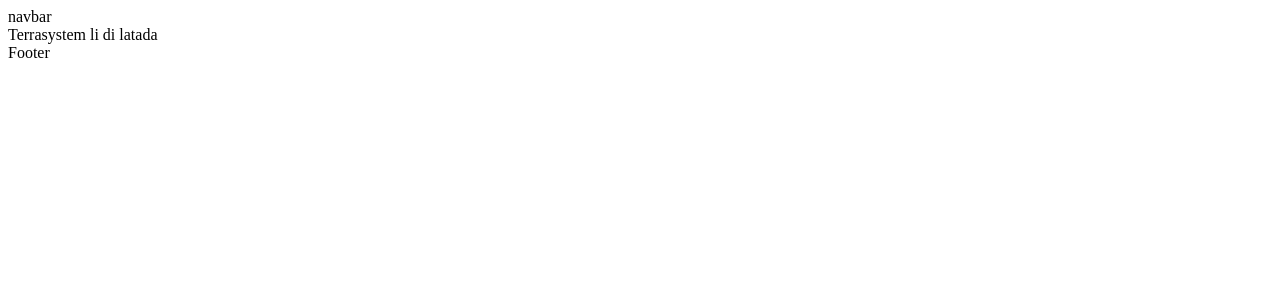
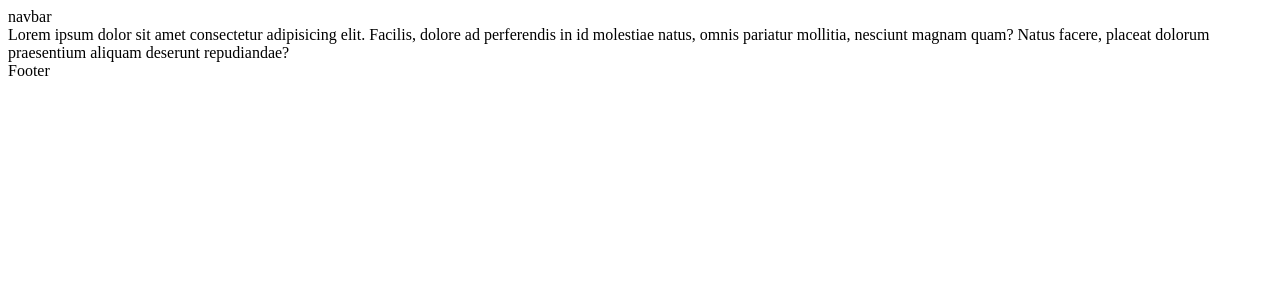
Before and after one commit to Coyas/terrasystemWeb, a Next.js app: page / in a window 1280 px wide. Shown: the top 300 px of the page. Built offline with nearby package versions, Linux system fonts and the light colour scheme.

Commit message:
change to TS style

```diff
--- a/componentes/Footer/index.tsx
+++ b/componentes/Footer/index.tsx
@@ -1,5 +1,5 @@
-function Footer() {
+const Footer = () => {
 	return <div>Footer</div>;
-}
+};
 
 export default Footer;
--- /dev/null
+++ b/componentes/Layout/index.tsx
@@ -0,0 +1,31 @@
+import Head from "next/head";
+import NavBar from "../NavBar";
+import Footer from "../Footer";
+
+const Layout = ({ children }): any => {
+	return (
+		<div>
+			{/* title e metatags do site */}
+			<Head>
+				<title>KriolStock</title>
+				{/* <script
+            src="https://kit.fontawesome.com/e81c075ac3.js"
+            crossOrigin="anonymous"
+        ></script> */}
+				<script
+					src="https://kit.fontawesome.com/3b2f89328d.js"
+					crossOrigin="anonymous"
+				></script>
+			</Head>
+			{/* navbar */}
+			<NavBar />
+			<div className="">{children}</div>
+			{/* volte ao inicio da tella */}
+			{/* <Flexa /> */}
+			{/* rodapé/footer */}
+			<Footer />
+		</div>
+	);
+};
+
+export default Layout;
--- a/componentes/NavBar/index.tsx
+++ b/componentes/NavBar/index.tsx
@@ -1,5 +1,5 @@
-function NavBar() {
+const NavBar = (): any => {
 	return <div>navbar</div>;
-}
+};
 
 export default NavBar;
--- a/pages/index.tsx
+++ b/pages/index.tsx
@@ -1,13 +1,13 @@
-import NavBar from "../componentes/NavBar";
-import Footer from "../componentes/Footer";
+import Layout from "../componentes/Layout";
 
 const HomePage = (): any => {
 	return (
-		<>
-			<NavBar />
-			<div>Terrasystem li di latada</div>
-			<Footer />
-		</>
+		<Layout>
+			Lorem ipsum dolor sit amet consectetur adipisicing elit. Facilis, dolore
+			ad perferendis in id molestiae natus, omnis pariatur mollitia, nesciunt
+			magnam quam? Natus facere, placeat dolorum praesentium aliquam deserunt
+			repudiandae?
+		</Layout>
 	);
 };
 
```
